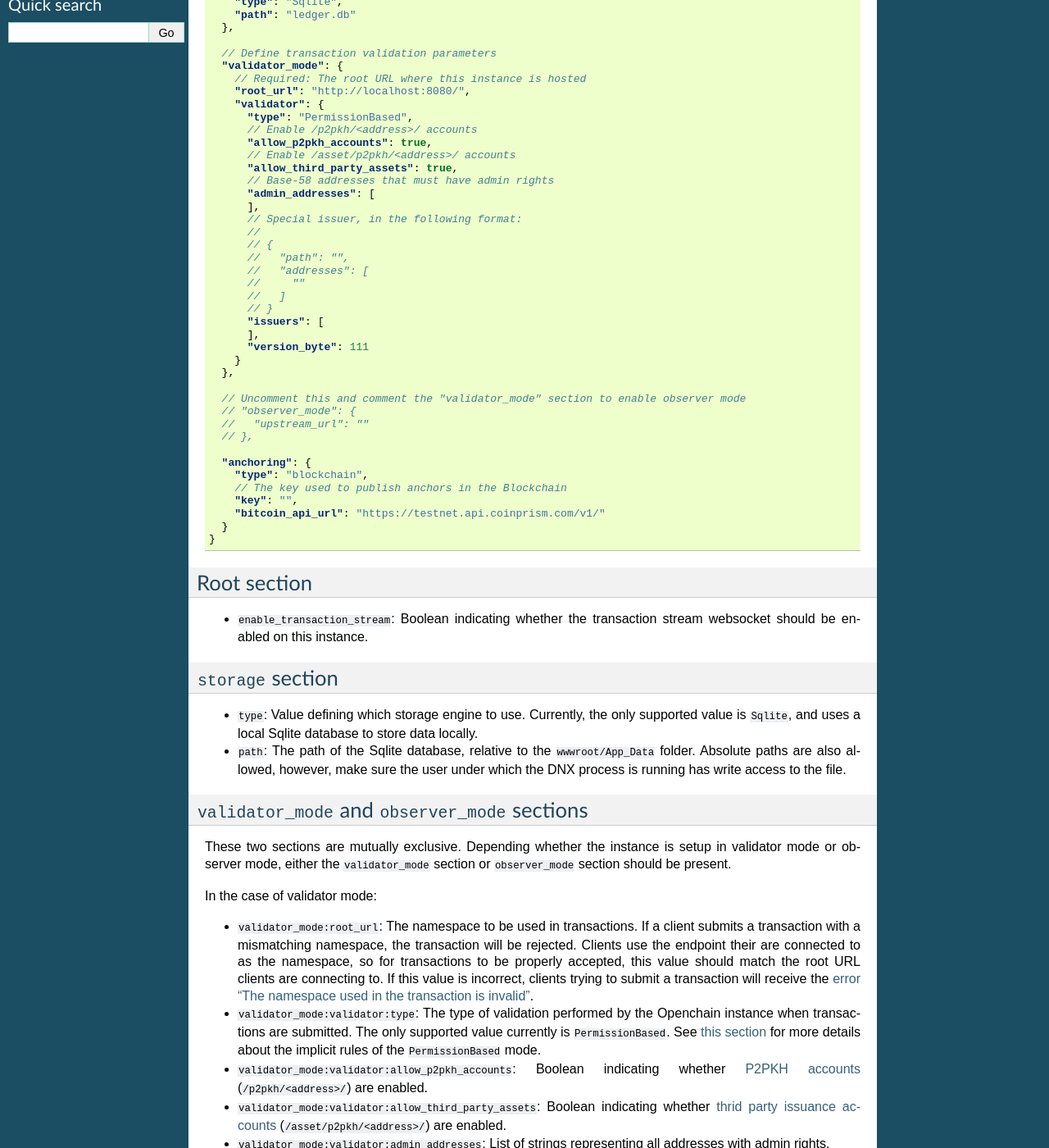
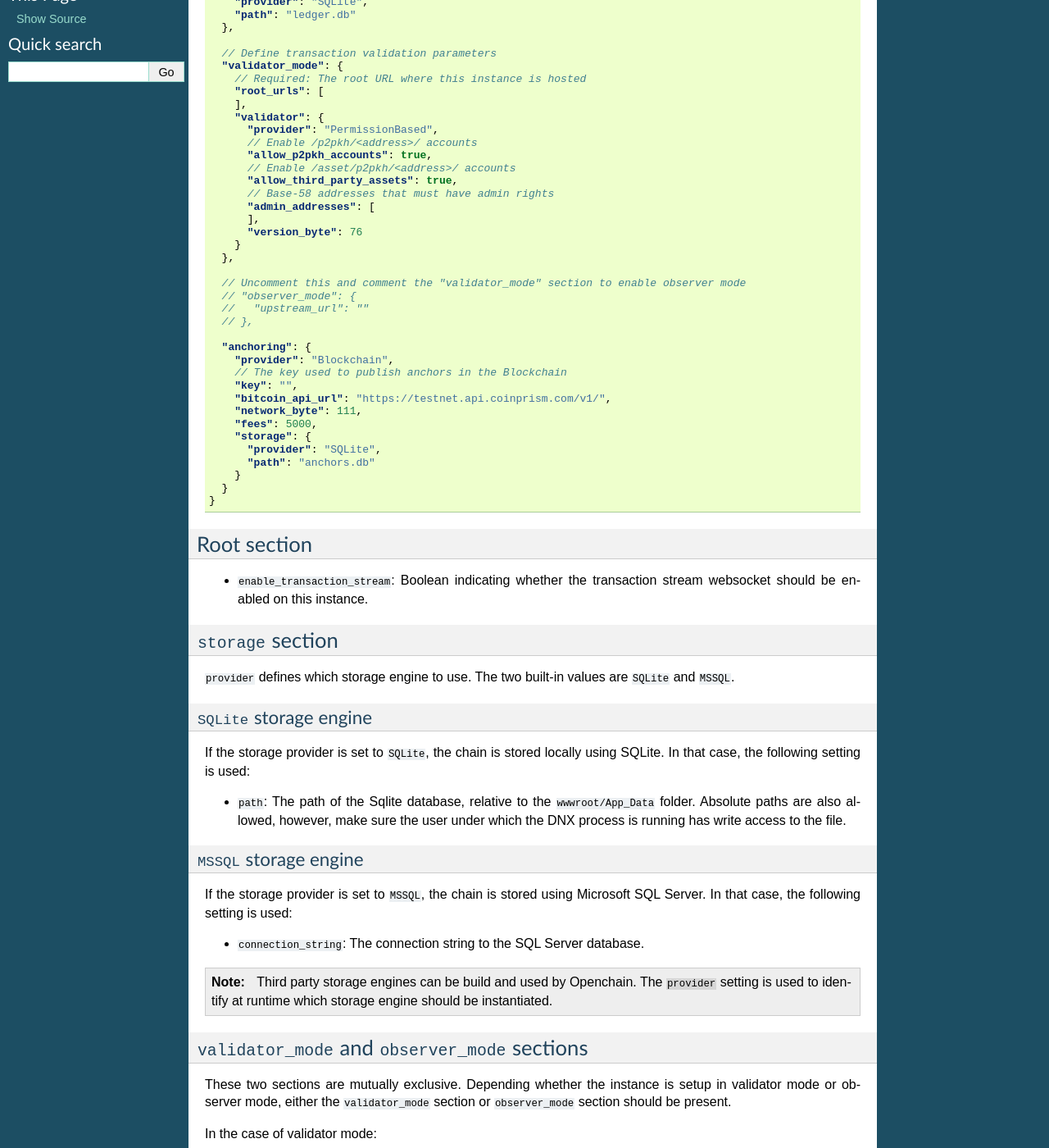
Before and after one commit to openchain/docs, a Sphinx documentation site: the page built from docs/source/general/configuration.rst, in a window 1280 px wide and 1400 px high, scrolled down 401 px. Shown: the whole window at 82% size. Built offline with Sphinx 7.4.7, drawn with Linux system fonts in a browser that asks for light colours; some of the changed text lies outside the part shown.

Commit message:
Update the section about storage engine configuration

```diff
--- a/docs/source/general/configuration.rst
+++ b/docs/source/general/configuration.rst
@@ -16,16 +16,17 @@ Here is the default file:
       "enable_transaction_stream": true,
 
       "storage": {
-        "type": "Sqlite",
+        "provider": "SQLite",
         "path": "ledger.db"
       },
 
       // Define transaction validation parameters
       "validator_mode": {
         // Required: The root URL where this instance is hosted
-        "root_url": "http://localhost:8080/",
+        "root_urls": [
+        ],
         "validator": {
-          "type": "PermissionBased",
+          "provider": "PermissionBased",
           // Enable /p2pkh/<address>/ accounts
           "allow_p2pkh_accounts": true,
           // Enable /asset/p2pkh/<address>/ accounts
@@ -33,17 +34,7 @@ Here is the default file:
           // Base-58 addresses that must have admin rights
           "admin_addresses": [
           ],
-          // Special issuer, in the following format:
-          //
-          // {
-          //   "path": "",
-          //   "addresses": [
-          //     ""
-          //   ]
-          // }
-          "issuers": [
-          ],
-          "version_byte": 111
+          "version_byte": 76
         }
       },
 
@@ -53,10 +44,16 @@ Here is the default file:
       // },
 
       "anchoring": {
-        "type": "blockchain",
+        "provider": "Blockchain",
         // The key used to publish anchors in the Blockchain
         "key": "",
-        "bitcoin_api_url": "https://testnet.api.coinprism.com/v1/"
+        "bitcoin_api_url": "https://testnet.api.coinprism.com/v1/",
+        "network_byte": 111,
+        "fees": 5000,
+        "storage": {
+          "provider": "SQLite",
+          "path": "anchors.db"
+        }
       }
     }
 
@@ -68,8 +65,23 @@ Root section
 ``storage`` section
 -------------------
 
-* ``type``: Value defining which storage engine to use. Currently, the only supported value is ``Sqlite``, and uses a local Sqlite database to store data locally.
+``provider`` defines which storage engine to use. The two built-in values are ``SQLite`` and ``MSSQL``.
+
+``SQLite`` storage engine
+~~~~~~~~~~~~~~~~~~~~~~~~~
+
+If the storage provider is set to ``SQLite``, the chain is stored locally using SQLite. In that case, the following setting is used:
+
 * ``path``: The path of the Sqlite database, relative to the ``wwwroot/App_Data`` folder. Absolute paths are also allowed, however, make sure the user under which the DNX process is running has write access to the file.
+
+``MSSQL`` storage engine
+~~~~~~~~~~~~~~~~~~~~~~~~
+
+If the storage provider is set to ``MSSQL``, the chain is stored using Microsoft SQL Server. In that case, the following setting is used:
+
+* ``connection_string``: The connection string to the SQL Server database.
+
+.. note:: Third party storage engines can be build and used by Openchain. The ``provider`` setting is used to identify at runtime which storage engine should be instantiated.
 
 .. _master-observer-configuration:
 
```
